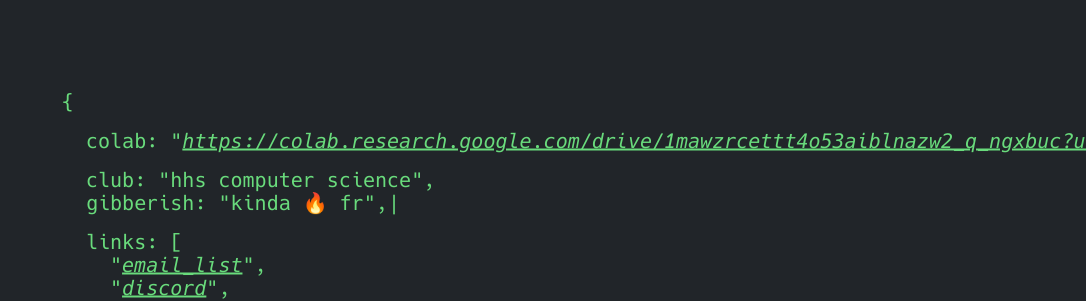
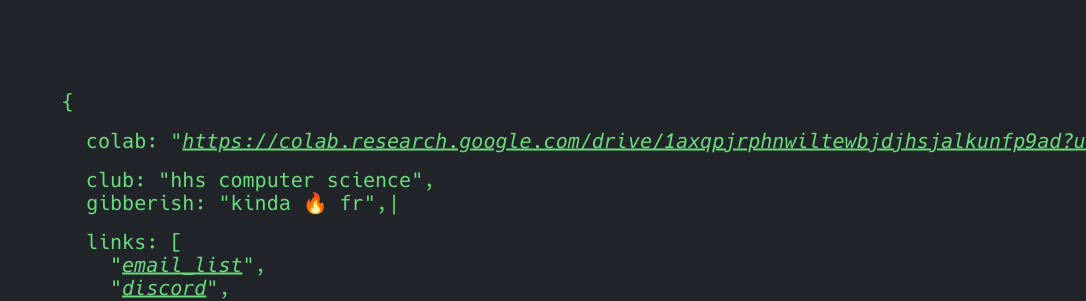
Before and after one commit to BaroqueObama/BaroqueObama.github.io, a Jekyll site: the page built from index.md, in a window 1280 px wide. Shown: the top 301 px of the page, without its empty margins (194-1280 px from the left). Built offline with Jekyll 4.4.1, drawn with Linux system fonts in a browser that asks for light colours.

Commit message:
Here Buddy

```diff
--- a/_layouts/home.html
+++ b/_layouts/home.html
@@ -4,7 +4,7 @@ layout: default
 
 <main class="json">
   <div class="block">
-    <p><span class="key">CoLab</span><span class="attr"><a href="https://colab.research.google.com/drive/1MAwZRcEttt4o53aIBlNaZW2_Q_NGxBuc?usp=sharing">{{ "https://colab.research.google.com/drive/1MAwZRcEttt4o53aIBlNaZW2_Q_NGxBuc?usp=sharing" }}</a></span></p>
+    <p><span class="key">CoLab</span><span class="attr"><a href="https://colab.research.google.com/drive/1aXQPJrPHnwIltewbJDJHsJALkuNFP9AD?usp=sharing">{{ "https://colab.research.google.com/drive/1aXQPJrPHnwIltewbJDJHsJALkuNFP9AD?usp=sharing" }}</a></span></p>
   </div>
   <div class="block">
     {% if site.json.name %}
```
